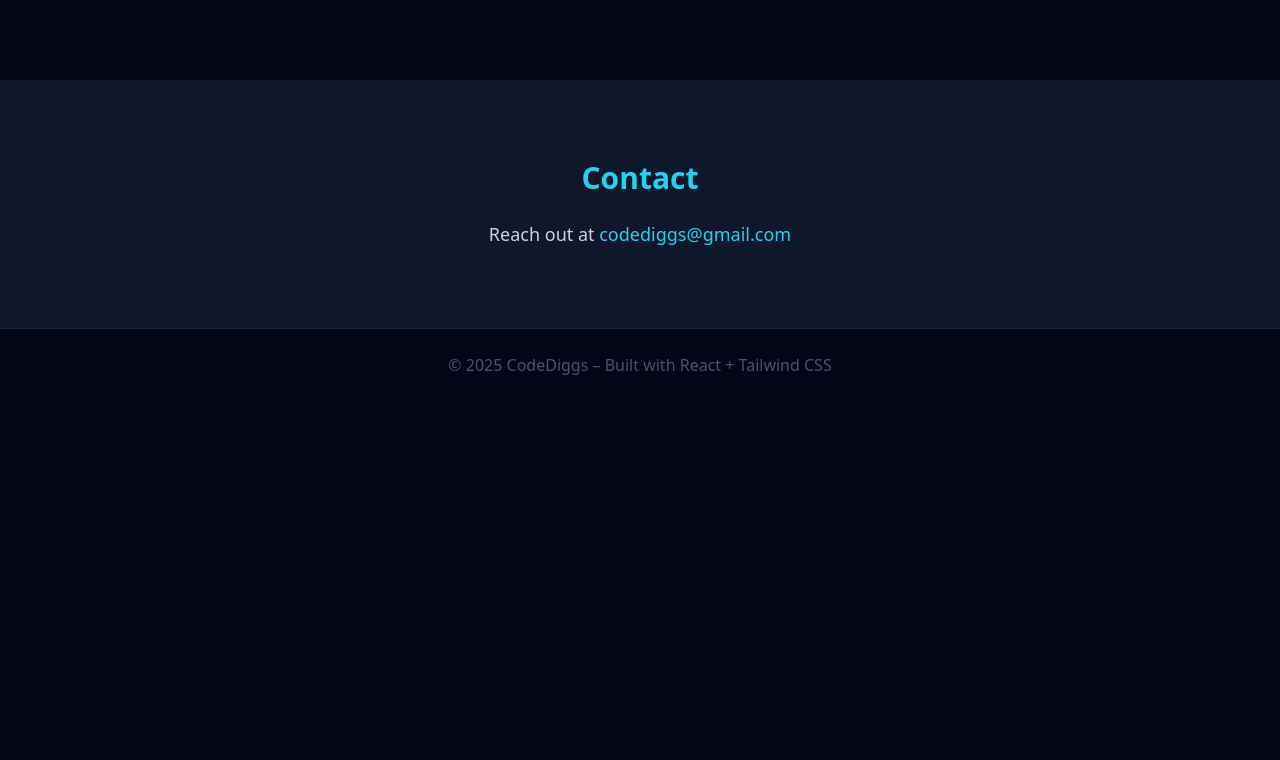
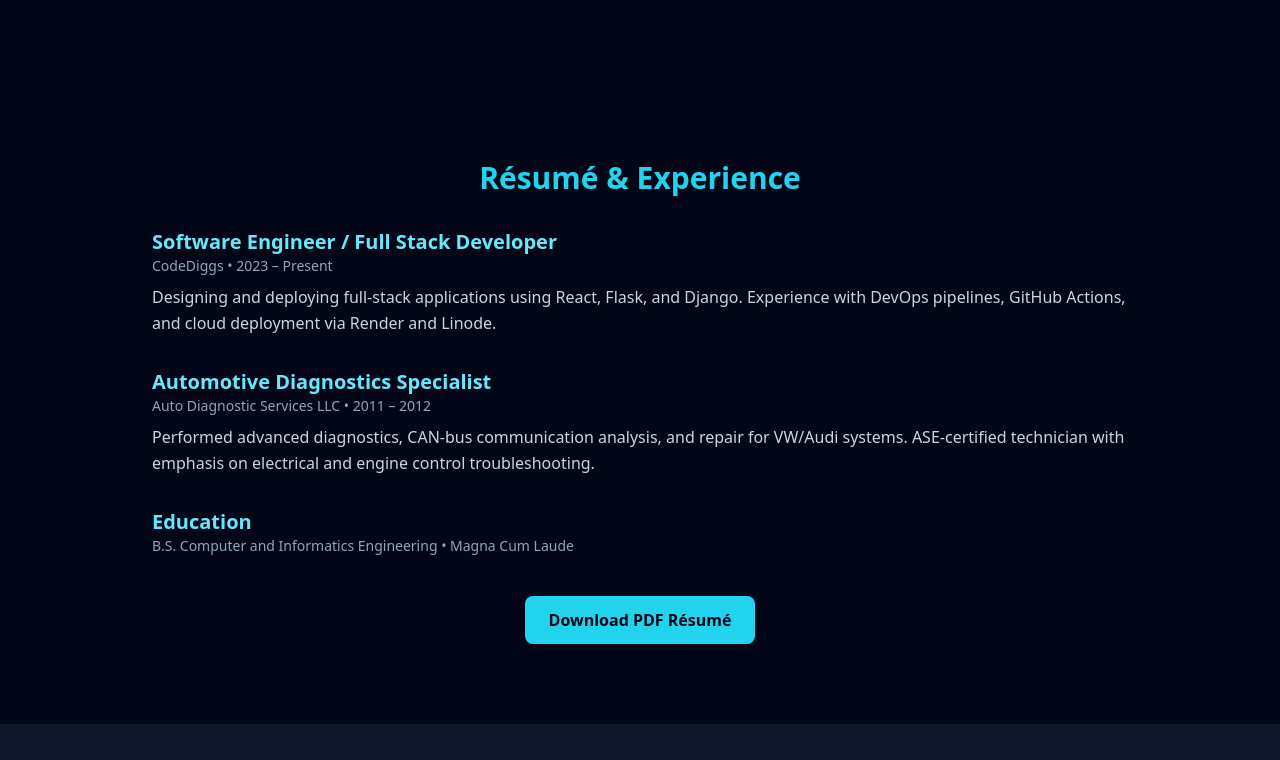
Before and after one commit to diggty66/codediggs-portfolio, a React (Vite) app: page / in a window 1280 px wide. Shown: the part 1080-1840 px from the top of the page. Before the commit the page ends 1481 px from the top, so only its background shows below. Built offline with nearby package versions, Linux system fonts and the light colour scheme.

Commit message:
Add resume PDF to public folder

```diff
--- a/src/App.tsx
+++ b/src/App.tsx
@@ -14,8 +14,10 @@
         <nav className="flex space-x-6 text-slate-300">
           <a href="#about" className="hover:text-cyan-400 transition">About</a>
           <a href="#projects" className="hover:text-cyan-400 transition">Projects</a>
+          <a href="#resume" className="hover:text-cyan-400 transition">Résumé</a>
           <a href="#contact" className="hover:text-cyan-400 transition">Contact</a>
         </nav>
+
 
         {/* Profile Image */}
         <div className="relative flex items-center justify-center">
@@ -75,6 +77,46 @@
         </div>
       </section>
 
+      <section id="resume" className="max-w-5xl mx-auto px-6 py-20">
+        <h3 className="text-3xl font-semibold text-cyan-400 mb-8 text-center">Résumé & Experience</h3>
+
+        <div className="space-y-8 text-slate-300">
+          <div>
+            <h4 className="text-xl font-semibold text-cyan-300">Software Engineer / Full Stack Developer</h4>
+            <p className="text-slate-400 text-sm">CodeDiggs • 2023 – Present</p>
+            <p className="mt-2 leading-relaxed">
+              Designing and deploying full-stack applications using React, Flask, and Django.
+              Experience with DevOps pipelines, GitHub Actions, and cloud deployment via Render and Linode.
+            </p>
+          </div>
+
+          <div>
+            <h4 className="text-xl font-semibold text-cyan-300">Automotive Diagnostics Specialist</h4>
+            <p className="text-slate-400 text-sm">Auto Diagnostic Services LLC • 2011 – 2012</p>
+            <p className="mt-2 leading-relaxed">
+              Performed advanced diagnostics, CAN-bus communication analysis, and repair for VW/Audi systems.
+              ASE-certified technician with emphasis on electrical and engine control troubleshooting.
+            </p>
+          </div>
+
+          <div>
+            <h4 className="text-xl font-semibold text-cyan-300">Education</h4>
+            <p className="text-slate-400 text-sm">B.S. Computer and Informatics Engineering • Magna Cum Laude</p>
+          </div>
+        </div>
+
+        <div className="text-center mt-10">
+          <a
+            href="/resume.pdf"
+            download
+            className="inline-block bg-cyan-400 text-slate-950 font-semibold px-6 py-3 rounded-lg hover:bg-cyan-300 transition"
+          >
+            Download PDF Résumé
+          </a>
+        </div>
+      </section>
+
+
       {/* CONTACT */}
       <section id="contact" className="text-center py-20 bg-slate-900">
         <h3 className="text-3xl font-semibold text-cyan-400 mb-6">Contact</h3>
--- a/src/index.css
+++ b/src/index.css
@@ -6,3 +6,6 @@
 body {
   @apply bg-slate-950 text-slate-100 font-sans;
 }
+html {
+  scroll-behavior: smooth;
+}
```
Also changed, not shown: 1 other file (tests, documents, lock files or other folders).
